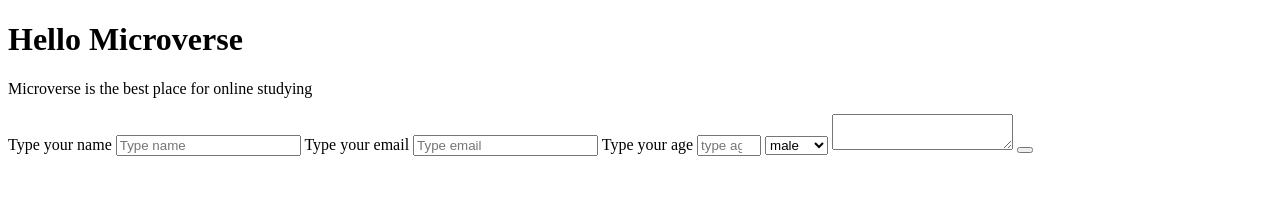
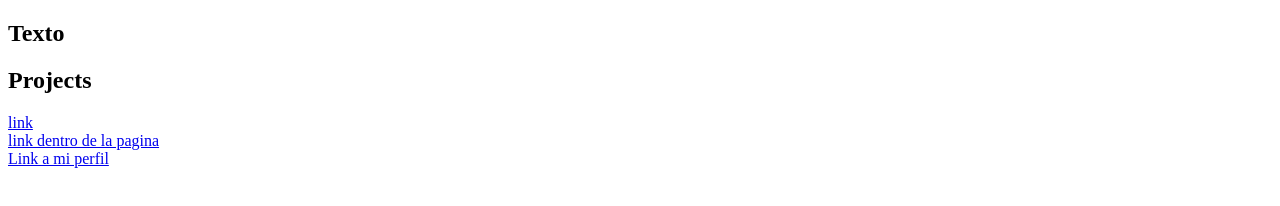
Before and after one commit to montsecruz9/Microverse-Trial2, a plain HTML site: page index.html in a window 1280 px wide. Drawn offline with Linux system fonts and the light colour scheme; files that its build step writes are made by us from their sources.

Commit message:
add index challenge

```diff
--- a/index.html
+++ b/index.html
@@ -1,29 +1,22 @@
 <!DOCTYPE html>
-<html>
-<head>
-	<meta charset="utf-8">
-	<meta name="viewport" content="width=device-width, initial-scale=1">
-	<title>Hello Microverse</title>
-	<link rel="stylesheet" type="text/css" href="style.css">
-</head>
-<body>
-<h1 id="title">Hello Microverse</h1>
-<p id="description">
-	Microverse is the best place for online studying
-</p>
-<form id="survey-form">
-	<label id="name-label">Type your name</label>
-	<input type="text" name="name" id="name" required placeholder="Type name">
-	<label id="email-label">Type your email</label>
-	<input type="email"  name="email" id="email" required placeholder="Type email">
-	<label id="number-label">Type your age</label>
-	<input type="number" name="number" id="number" min="10" max="110" placeholder="type age">
-	<select id="dropdown">
-		<option value="male">male</option>
-		<option value="female">female</option>
-	</select>
-	<textarea></textarea>
-	<button type="submit" id="submit" value="submit"></button>
-</form>
-</body>
+<html lang="en">
+  <head>
+  <link rel="stylesseet" href="styles.css" >
+  </head>
+
+  <body>
+<section id ="welcome-section">
+  <h1> Texto </h1>
+</section>
+<section id ="projects">
+  <h2 class="project-tile"> Projects</h2>
+  <a href="www.google.com"> link</a>
+  </section>
+  <nav id="navbar">
+    <a href="#welcome-section"> link dentro de la pagina</a>
+  </nav>
+  <a id="profile-link" href="https://github.com/montsecruz9" target="_blank"> Link a mi perfil </a>
+  </body>
+
+
 </html>
```
